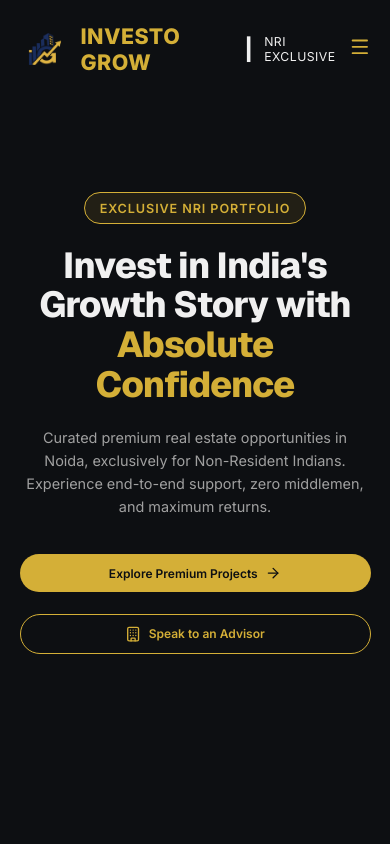
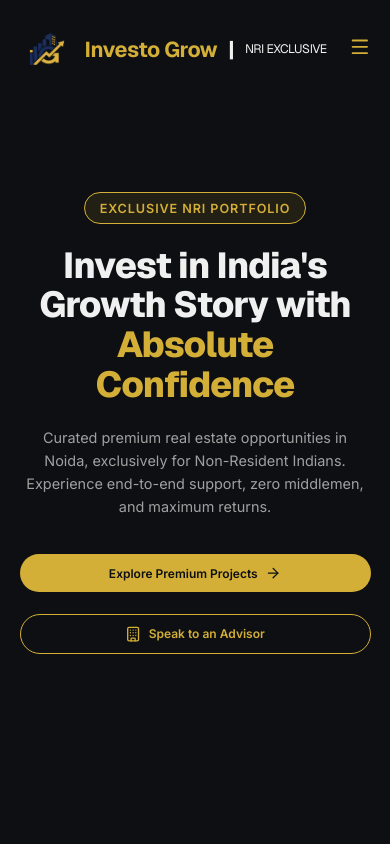
Before and after one commit to abhinyadesign/investogrow, a Next.js app: page /nri in a window 390 px wide. Shown: the top 844 px of the page. Built offline with nearby package versions, Linux system fonts and the light colour scheme.

Commit message:
fixed spaces

```diff
--- a/app/page.tsx
+++ b/app/page.tsx
@@ -18,7 +18,7 @@ export default function Home() {
 
       <section id="properties" className={styles.section}>
        <div className={styles.container}>
-         <h2 style={{ fontFamily: "var(--font-geist-sans)", fontSize: 48, fontWeight: 700, marginBottom: 48, textAlign: "left", letterSpacing: "-1px" }}>
+         <h2 style={{ fontFamily: "var(--font-geist-sans)", fontSize: "var(--fs-h2)", fontWeight: 700, marginBottom: 48, textAlign: "left", letterSpacing: "-1px" }}>
           {siteData.main.mainProperties.title}
         </h2>
 
--- a/components/About.tsx
+++ b/components/About.tsx
@@ -43,7 +43,7 @@ export default function About({ data }: { data: any }) {
         </div>
 
         {/* Vision & Mission */}
-        <div className={styles.bottomCardsRow} style={{ gridTemplateColumns: "1fr 1fr", marginBottom: "4rem", display: "grid", gap: "2rem" }}>
+        <div className={styles.bottomCardsRow} style={{ marginBottom: "4rem" }}>
            {data.visionMission.map((item: any, idx: number) => (
              <div className={styles.infoCard} key={idx}>
                <div className={styles.iconCircle}>
@@ -59,7 +59,7 @@ export default function About({ data }: { data: any }) {
         {/* Why Invest With Us */}
         <div style={{ marginBottom: "4rem" }}>
           <h2 className={styles.title} style={{ textAlign: "left", marginBottom: "3rem", width: "100%" }}>{data.whyInvest.title}</h2>
-          <div className={styles.bottomCardsRow} style={{ gridTemplateColumns: "repeat(auto-fit, minmax(min(100%, 250px), 1fr))", display: "grid", gap: "2rem" }}>
+          <div className={styles.bottomCardsRow}>
             {data.whyInvest.items.map((item: any, idx: number) => (
               <div className={styles.infoCard} key={idx}>
                 <div className={styles.iconCircle}>{getIcon(item.icon)}</div>
@@ -73,7 +73,7 @@ export default function About({ data }: { data: any }) {
         {/* Benefits of Real Estate Investment */}
         <div>
           <h2 className={styles.title} style={{ textAlign: "left", marginBottom: "3rem", width: "100%" }}>{data.benefits.title}</h2>
-          <div className={styles.bottomCardsRow} style={{ gridTemplateColumns: "1fr 1fr", display: "grid", gap: "2rem" }}>
+          <div className={styles.bottomCardsRow}>
             {data.benefits.items.map((item: any, idx: number) => (
               <div className={styles.infoCard} key={idx}>
                 <div className={styles.iconCircle}>{getIcon(item.icon)}</div>
--- a/components/nri/NRINavigation.module.css
+++ b/components/nri/NRINavigation.module.css
@@ -20,12 +20,12 @@
 .logo {
   display: flex;
   align-items: center;
-  gap: 0.75rem;
+  gap: 12px;
+  font-family: var(--font-geist-sans);
+  font-weight: var(--fw-bold);
+  font-size: var(--fs-h3);
+  letter-spacing: -0.5px;
   color: var(--nri-accent);
-  font-size: var(--fs-h3);
-  font-weight: var(--fw-extrabold);
-  letter-spacing: 0.5px;
-  text-transform: uppercase;
   text-decoration: none;
 }
 
@@ -85,21 +85,25 @@
 
 @media (max-width: 768px) {
   .navContent {
-    position: absolute;
-    top: 100%;
-    left: 0;
-    width: 100%;
+    position: fixed;
+    top: 0;
+    right: -100%;
+    width: 280px;
+    height: 100vh;
     background: var(--nri-bg);
+    border-left: 1px solid var(--nri-nav-border);
     flex-direction: column;
+    justify-content: center;
+    align-items: center;
     padding: 2rem;
-    gap: 2rem;
-    border-bottom: 1px solid var(--nri-nav-border);
-    clip-path: polygon(0 0, 100% 0, 100% 0, 0 0);
-    transition: clip-path 0.3s ease;
+    gap: 40px;
+    box-shadow: -10px 0 40px rgba(0,0,0,0.5);
+    transition: right 0.5s cubic-bezier(0.19, 1, 0.22, 1);
+    z-index: 1000;
   }
 
   .mobileOpen {
-    clip-path: polygon(0 0, 100% 0, 100% 100%, 0 100%);
+    right: 0;
   }
 
   .links {
```
Also changed, not shown: components/Hero.module.css (+5 -5 lines).
